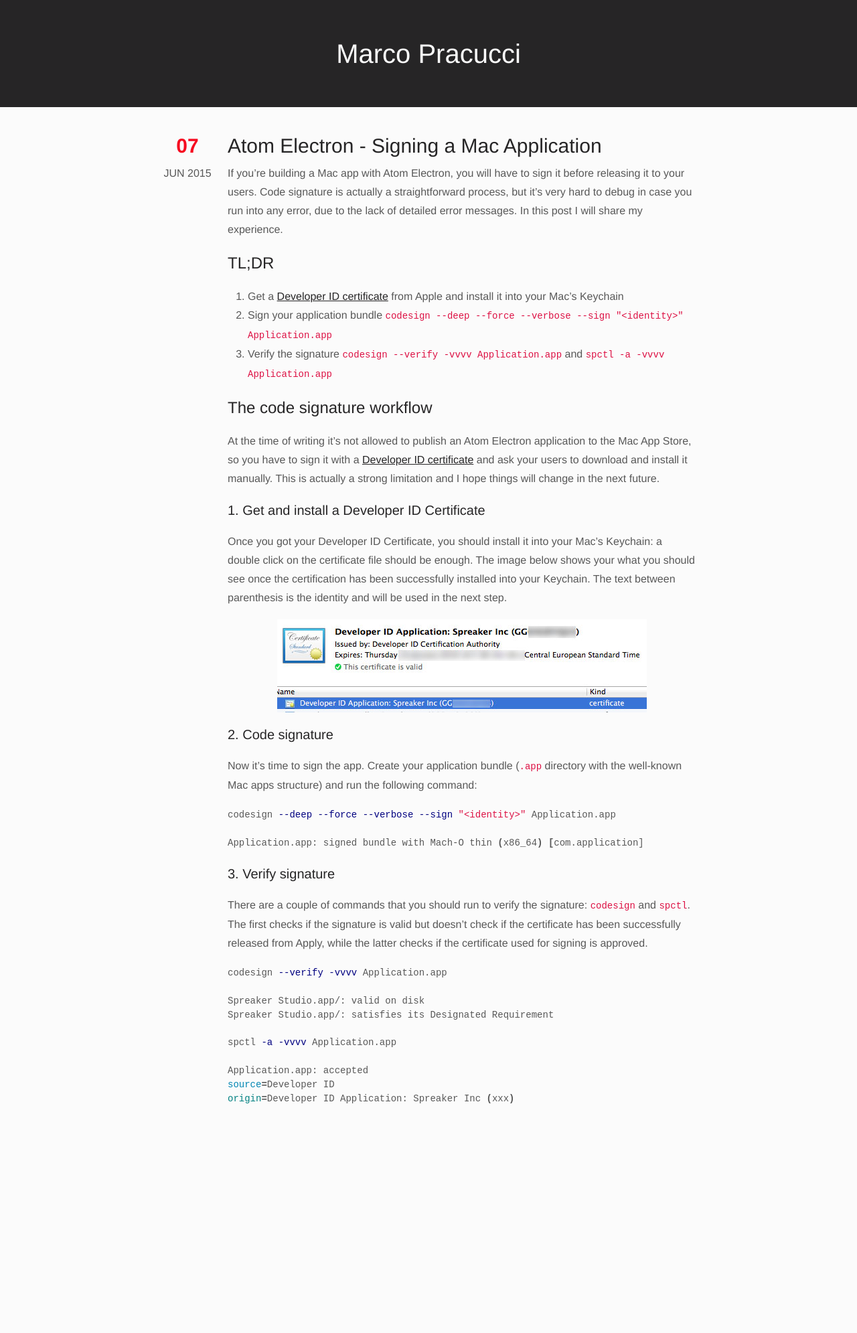
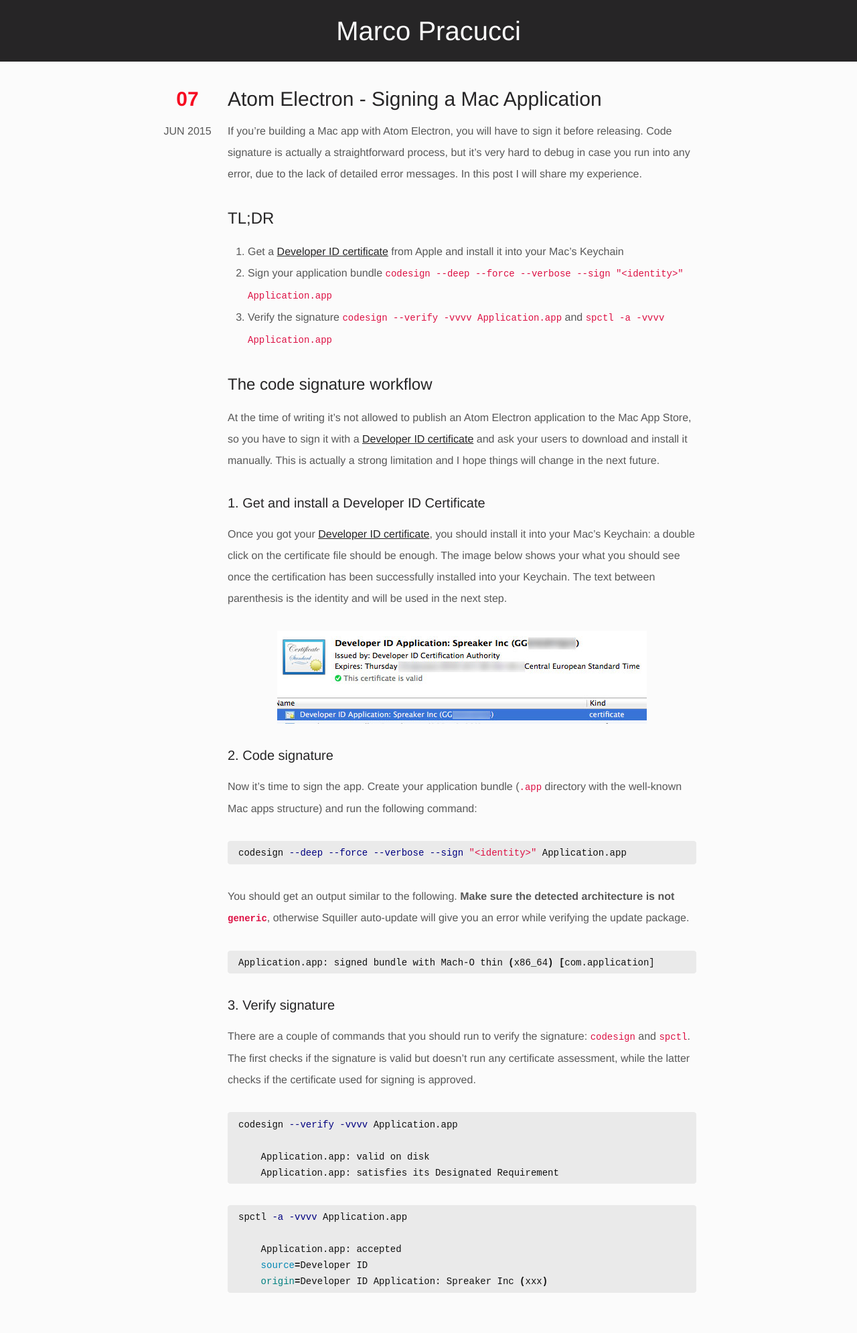
Before and after one commit to pracucci/www-pracucci, a Jekyll site: the page built from _posts/2015-06-07-atom-electron-signing-mac-app.md, in a window 1280 px wide. Shown: the whole page at 67% size. Built offline with Jekyll 4.4.1, drawn with Linux system fonts in a browser that asks for light colours; before the commit the page ends 1712 px from its top, so only the background shows below that.

Commit message:
Blog post polish

```diff
--- a/_posts/2015-06-07-atom-electron-signing-mac-app.md
+++ b/_posts/2015-06-07-atom-electron-signing-mac-app.md
@@ -4,7 +4,7 @@ title:  Atom Electron - Signing a Mac Application
 date:   2015-06-07 16:00:00 GMT
 ---
 
-If you're building a Mac app with Atom Electron, you will have to sign it before releasing it to your users. Code signature is actually a straightforward process, but it's very hard to debug in case you run into any error, due to the lack of detailed error messages. In this post I will share my experience.
+If you're building a Mac app with Atom Electron, you will have to sign it before releasing. Code signature is actually a straightforward process, but it's very hard to debug in case you run into any error, due to the lack of detailed error messages. In this post I will share my experience.
 
 
 ## TL;DR
@@ -21,7 +21,7 @@ At the time of writing it's not allowed to publish an Atom Electron application
 
 ### 1. Get and install a Developer ID Certificate
 
-Once you got your Developer ID Certificate, you should install it into your Mac's Keychain: a double click on the certificate file should be enough. The image below shows your what you should see once the certification has been successfully installed into your Keychain. The text between parenthesis is the *identity* and will be used in the next step.
+Once you got your [Developer ID certificate](https://developer.apple.com/account/mac/certificate/certificateList.action), you should install it into your Mac's Keychain: a double click on the certificate file should be enough. The image below shows your what you should see once the certification has been successfully installed into your Keychain. The text between parenthesis is the *identity* and will be used in the next step.
 
 ![](/images/2015-06-07-certificate.jpg)
 
@@ -32,26 +32,30 @@ Now it's time to sign the app. Create your application bundle (`.app` directory
 
 {% highlight bash %}
 codesign --deep --force --verbose --sign "<identity>" Application.app
+{% endhighlight %}
 
+You should get an output similar to the following. **Make sure the detected architecture is not `generic`**, otherwise Squiller auto-update will give you an error while verifying the update package.
+
+{% highlight bash %}
 Application.app: signed bundle with Mach-O thin (x86_64) [com.application]
 {% endhighlight %}
 
 
 ### 3. Verify signature
 
-There are a couple of commands that you should run to verify the signature: `codesign` and `spctl`. The first checks if the signature is valid but doesn't check if the certificate has been successfully released from Apply, while the latter checks if the certificate used for signing is approved.
+There are a couple of commands that you should run to verify the signature: `codesign` and `spctl`. The first checks if the signature is valid but doesn't run any certificate assessment, while the latter checks if the certificate used for signing is approved.
 
 {% highlight bash %}
 codesign --verify -vvvv Application.app
 
-Spreaker Studio.app/: valid on disk
-Spreaker Studio.app/: satisfies its Designated Requirement
+    Application.app: valid on disk
+    Application.app: satisfies its Designated Requirement
 {% endhighlight %}
 
 {% highlight bash %}
 spctl -a -vvvv Application.app
 
-Application.app: accepted
-source=Developer ID
-origin=Developer ID Application: Spreaker Inc (xxx)
+    Application.app: accepted
+    source=Developer ID
+    origin=Developer ID Application: Spreaker Inc (xxx)
 {% endhighlight %}
--- a/stylesheets/stylesheet.scss
+++ b/stylesheets/stylesheet.scss
@@ -2,7 +2,7 @@
 ---
 
 // Config
-$baseline: 36px;
+$baseline: 32px;
 $primary_font_size: 30px;
 $secondary_font_size: 24px;
 $tertiary_font_size: 20px;
@@ -18,7 +18,7 @@ $title_text_color: #262526;
 
 $paragraph_font_family: 'Helvetica Neue', Helvetica, Arial, 'Lucida Grande', sans-serif;
 $paragraph_font_size: 16px;
-$paragraph_line_height: 28px;
+$paragraph_line_height: $baseline;
 $paragraph_text_color: #585858;
 
 
@@ -85,7 +85,7 @@ header {
     background: $title_text_color;
     color: $page_background_color;
     text-align: center;
-    padding: 50px 20px;
+    padding: $baseline/2 20px;
     margin-bottom: 40px;
 }
 
@@ -134,7 +134,7 @@ article {
             font-weight: bold;
             line-height: $baseline;
             color: #F60A20;
-            margin-bottom: $baseline/4;
+            margin-bottom: $baseline/2;
         }
     }
 
@@ -143,7 +143,7 @@ article {
         font-weight: $font_weight_medium;
         line-height: $baseline;
         color: $title_text_color;
-        margin-bottom: $baseline/4;
+        margin-bottom: $baseline/2;
 
         a {
             text-decoration: none;
@@ -154,24 +154,32 @@ article {
         font-size: $secondary_font_size;
         font-weight: $font_weight_medium;
         color: $title_text_color;
-        margin-bottom: $baseline/2;
+        margin: $baseline/2 0;
+
+        &:first-child {
+            margin-top: 0;
+        }
     }
 
     h3 {
         font-size: $tertiary_font_size;
         font-weight: $font_weight_medium;
         color: $title_text_color;
-        margin-bottom: $baseline/2;
+        margin: $baseline/2 0;
+
+        &:first-child {
+            margin-top: 0;
+        }
     }
 
     p {
         font-size: $paragraph_font_size;
         line-height: $paragraph_line_height;
-        margin-bottom: $baseline/2;
+        margin-bottom: $baseline;
     }
 
     ol, ul {
-        margin-bottom: $baseline/2;
+        margin-bottom: $baseline;
         padding-left: 30px;
 
         li {
@@ -183,6 +191,16 @@ article {
         list-style-type: decimal;
     }
 
+    img {
+        display: block;
+        margin: 0 auto $baseline/2 auto;
+
+        &:last-child {
+            margin-bottom: 0;
+        }
+    }
+
+    // Code inline
     code {
         font-family: monospace;
         font-size: 14px;
@@ -190,14 +208,23 @@ article {
         margin-bottom: $baseline/2;
     }
 
-    img {
-        display: block;
-        margin: 0 auto $baseline/2 auto;
+    // Code block
+    pre {
+        background: #eaeaea;
+        padding: $baseline/6 $baseline/2;
+        border-radius: 4px;
+        margin-bottom: $baseline;
+        white-space: pre-wrap;
+
+        &, code {
+            color: #111111;
+        }
     }
 }
 
 
 /* Code highlight */
+/*
 .highlight {
     background: $page_background_color;
 
@@ -208,7 +235,7 @@ article {
         color: $paragraph_text_color;
     }
 }
-
+*/
 
 
 
```
